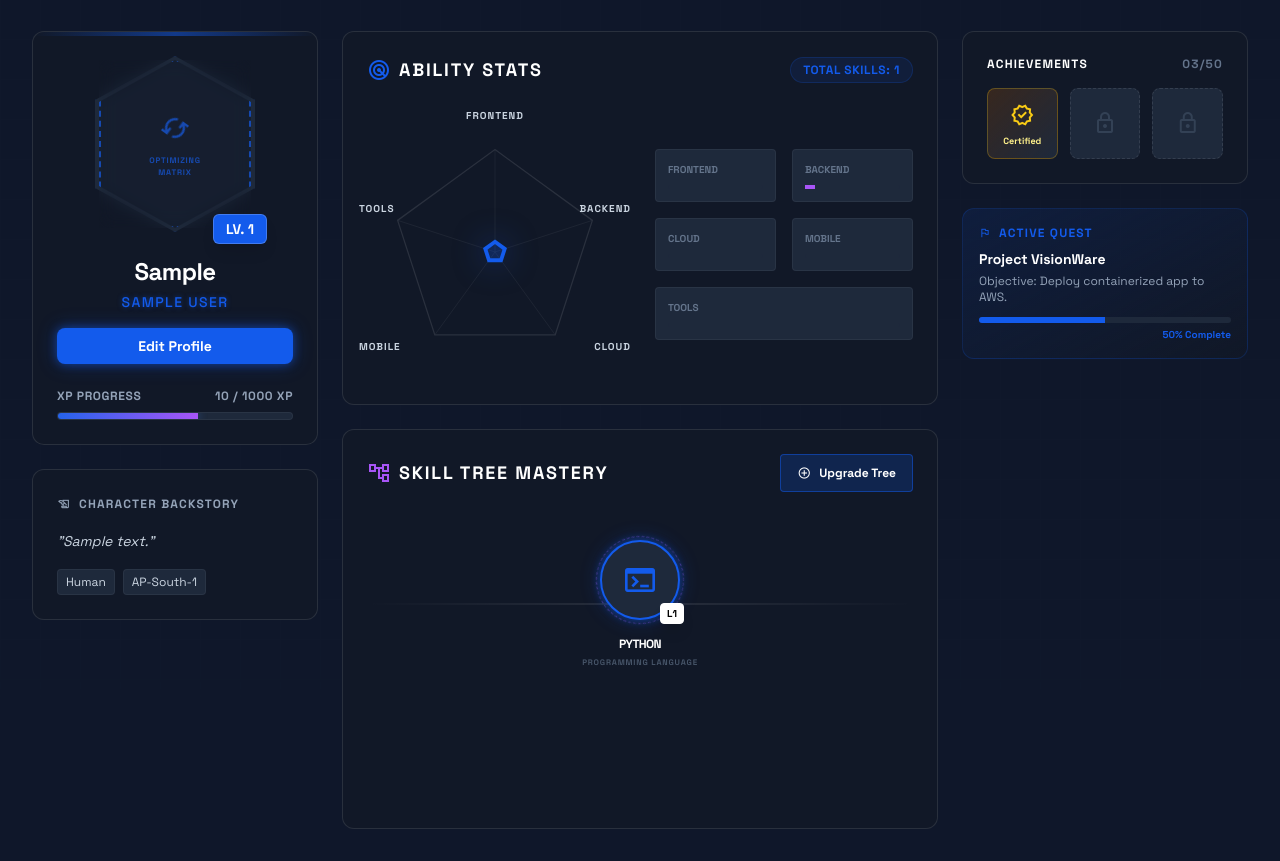
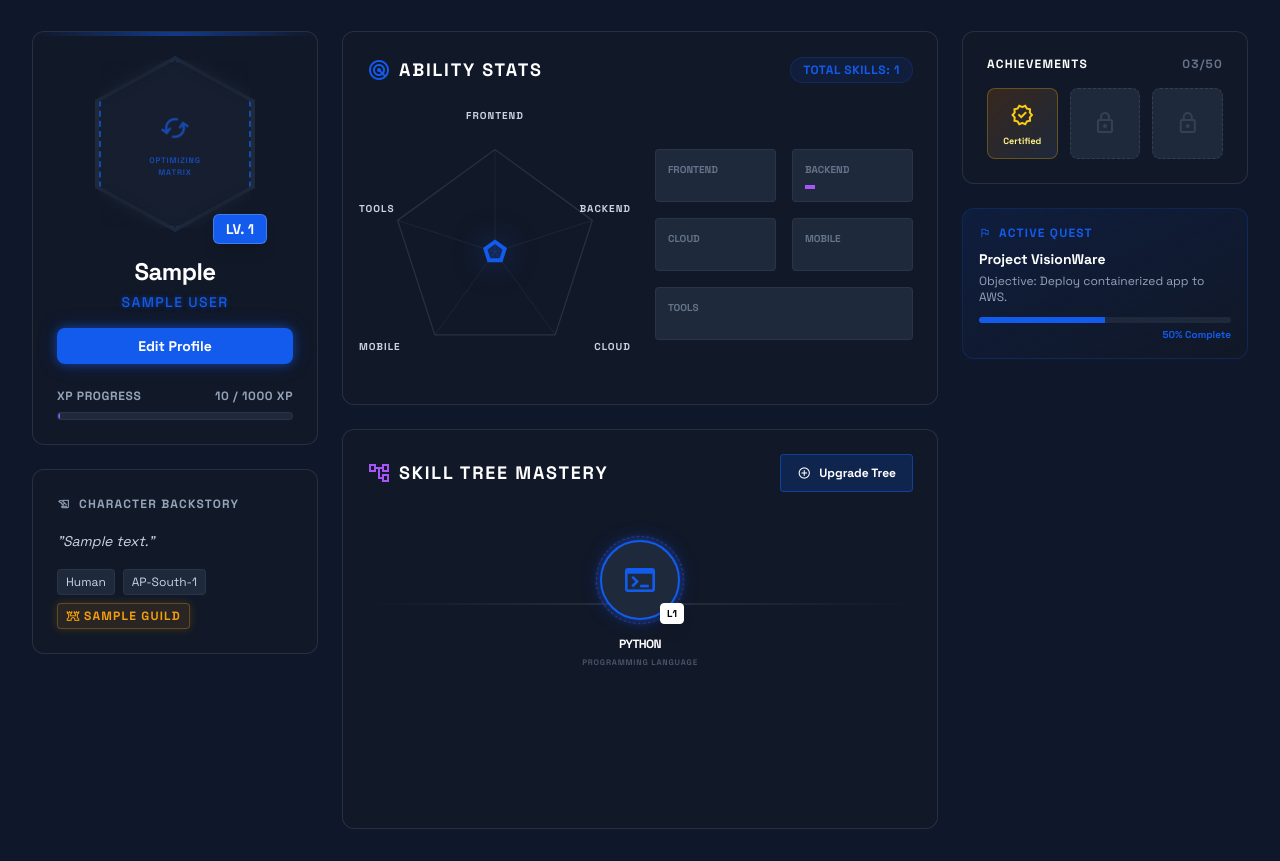
Before and after one commit to ShownShaiju/DevRPG, a Django app: page /dashboard/ in a window 1280 px wide. Shown: the part 66-927 px from the top of the page. Run offline with Django 5.2, Linux system fonts and the light colour scheme; a user stored in the database is signed in; data comes from the database, SQL or seed files in the repository; tables that the repository leaves empty hold one stand-in row (values such as "Sample post"); parts of the project's set-up code (start-up, migrations or seed data) failed here and were passed over; some libraries are stand-ins or nearby versions.

Commit message:
Feat:added guild logo in dashboard

```diff
--- a/core/tasks.py
+++ b/core/tasks.py
@@ -59,6 +59,11 @@ def process_evaluation_task(session_id, question_id, user_answer):
     user_skill.xp = max(0, user_skill.xp + xp_change)
     profile.total_xp = max(0, profile.total_xp + xp_change)
 
+    while profile.total_xp >= (profile.level * 1000):
+
+            profile.total_xp -= (profile.level * 1000)
+            profile.level += 1
+
     # 5. Handle Level Downgrades (If XP drops too low)
     # The required XP for their CURRENT level is (level * 1000)
     # If they drop below the requirement for the PREVIOUS level, they de-level.
--- a/core/templates/core/dashboard.html
+++ b/core/templates/core/dashboard.html
@@ -123,10 +123,10 @@
                 <div class="w-full space-y-2">
                     <div class="flex justify-between text-xs text-slate-400 uppercase tracking-wider font-bold">
                         <span>XP Progress</span>
-                        <span>{{ user.profile.total_xp|default:"400" }} / 1000 XP</span>
+                        <span>{{ user.profile.total_xp }} / {{ target_xp }} XP</span>
                     </div>
                     <div class="h-2 w-full bg-slate-800 rounded-full overflow-hidden border border-white/5">
-                        <div class="h-full bg-gradient-to-r from-blue-600 to-purple-500 w-[60%] shadow-[0_0_10px_rgba(59,130,246,0.5)]"></div>
+                        <div class="h-full bg-gradient-to-r from-blue-600 to-purple-500 shadow-[0_0_10px_rgba(59,130,246,0.5)] transition-all duration-1000 ease-out" style="width: {{ xp_percentage }}%"></div>
                     </div>
                 </div>
             </div>
@@ -143,10 +143,17 @@
                         "No backstory recorded yet. The pages of history await your input..."
                     {% endif %}
                 </p>
-                <div class="flex flex-wrap gap-2">
-                    <span class="bg-slate-800 border border-white/5 text-slate-300 px-2 py-1 rounded text-xs">Human</span>
-                    <span class="bg-slate-800 border border-white/5 text-slate-300 px-2 py-1 rounded text-xs">AP-South-1</span>
-                </div>
+<div class="flex flex-wrap gap-2 mt-4">
+    <span class="bg-slate-800 border border-white/5 text-slate-300 px-2 py-1 rounded text-xs">Human</span>
+    <span class="bg-slate-800 border border-white/5 text-slate-300 px-2 py-1 rounded text-xs">AP-South-1</span>
+
+    {% if user_guild %}
+        <span class="bg-amber-500/10 border border-amber-500/30 text-amber-500 px-2 py-1 rounded text-xs font-bold uppercase tracking-widest flex items-center gap-1 shadow-[0_0_10px_rgba(245,158,11,0.2)]">
+            <span class="material-symbols-outlined text-[14px]">fort</span>
+            {{ user_guild.name }}
+        </span>
+    {% endif %}
+</div>
             </div>
         </section>
 
--- a/core/views.py
+++ b/core/views.py
@@ -32,10 +32,24 @@ def dashboard(request):
     user_skills = UserSkill.objects.filter(user=request.user)
     radar_data = calculate_radar_stats(user_skills)
 
+    profile = request.user.profile
+    target_xp = profile.level * 1000
+
+
+    if target_xp > 0:
+        xp_percentage = min(int((profile.total_xp / target_xp) * 100), 100)
+    else:
+        xp_percentage = 0
+
+    user_guild = request.user.guilds.first()
+
     context = {
         'skills': user_skills,
         'stats': radar_data['stats'],
         'polygon_points': radar_data['polygon_points'],
+        'target_xp': target_xp,
+        'xp_percentage': xp_percentage,
+        'user_guild': user_guild,
     }
     return render(request, 'core/dashboard.html', context)
 
@@ -133,7 +147,12 @@ class CheckEvaluationStatusView(APIView):
 
         if session.status == 'completed':
             result = get_object_or_404(EvaluationResult, session=session)
-            user_skill = UserSkill.objects.get(user=request.user, skill=session.skill)
+
+            if result.level_awarded >= session.target_level:
+                xp_change = f"+{session.target_level * 100} XP"
+            else:
+                xp_change = f"-{session.target_level * 50} XP"
+
 
             return Response({
                 "status": "completed",
@@ -141,7 +160,7 @@ class CheckEvaluationStatusView(APIView):
                 "reasoning": result.reasoning,
                 "strengths": result.strengths,
                 "gaps": result.gaps,
-                "new_total_xp": user_skill.xp
+                "new_total_xp": xp_change
             }, status=status.HTTP_200_OK)
 
         return Response({"status": session.status})
```
